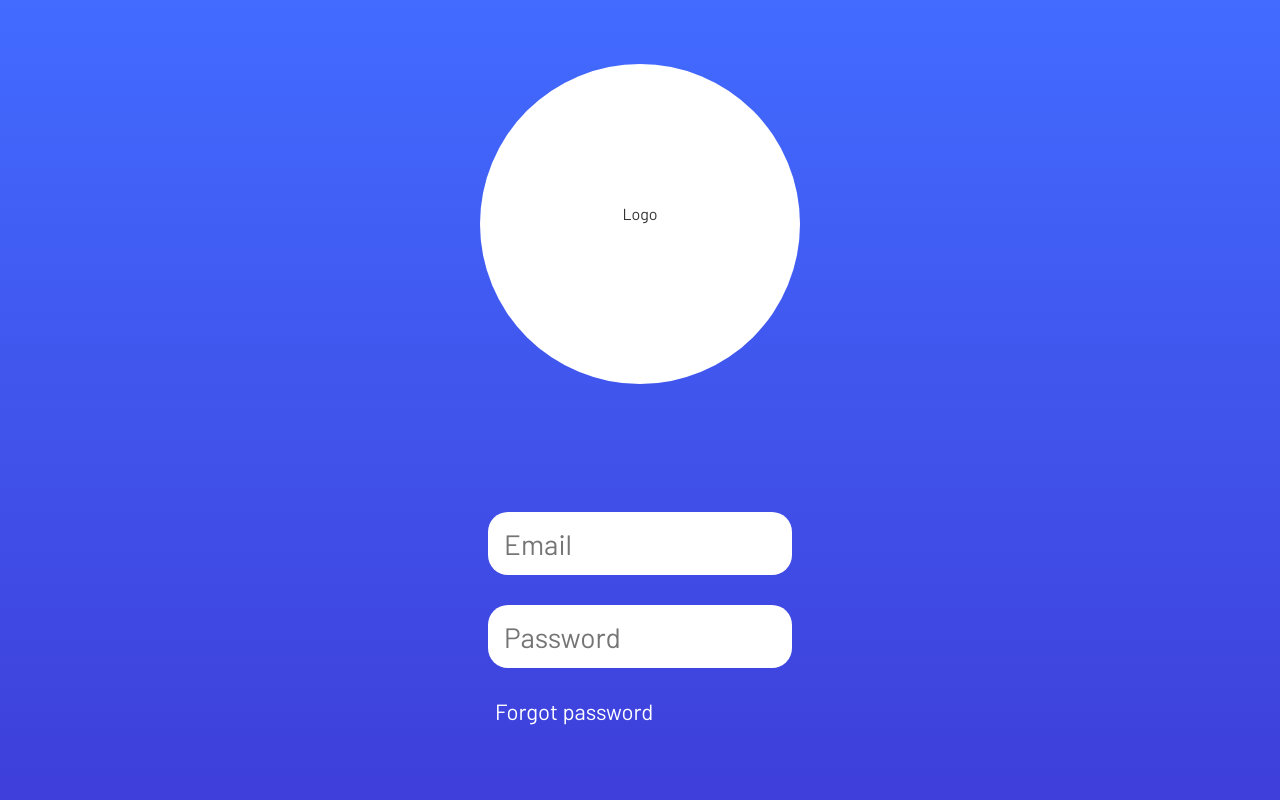
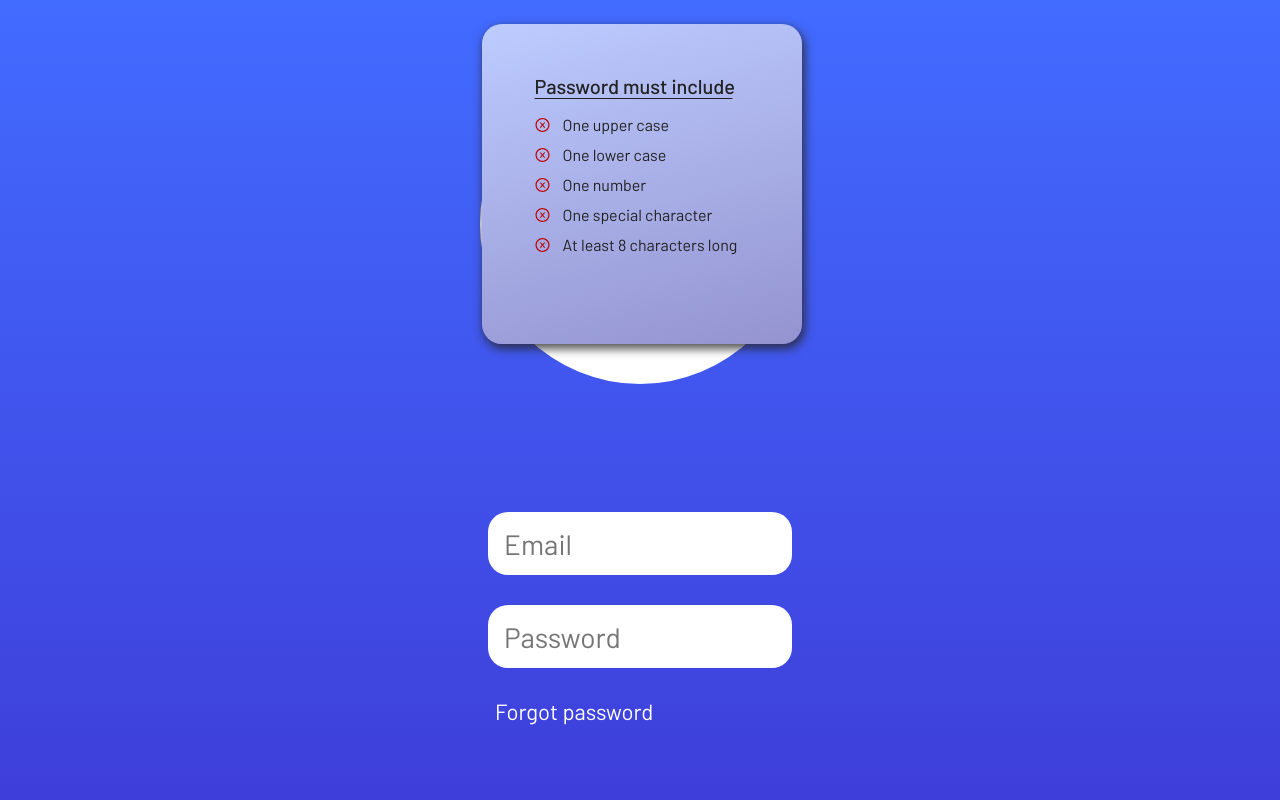
Before and after one commit to Matt-LaRochelle/gp2, a React (Create React App) app in the folder frontend/: page /login in a window 1280 px wide. Shown: the top 800 px of the page. Built offline with nearby package versions, Linux system fonts and the light colour scheme.

Commit message:
Built password check-list feature

```diff
--- /dev/null
+++ b/frontend/src/components/loading/Loading.js
@@ -0,0 +1,20 @@
+import './loading.css'
+
+const Loading = () => {
+    return (
+        <div className="loadingScreenContainer">
+            <div className='loadingDisplay'>
+                <h4>Password must include</h4>
+                <ul>
+                    <li>One upper case</li>
+                    <li>One lower case</li>
+                    <li>One number</li>
+                    <li>One special character</li>
+                    <li>Be at least 8 characters long</li>
+                </ul>
+            </div>
+        </div>
+    )
+}
+
+export default Loading
--- /dev/null
+++ b/frontend/src/components/loading/loading.css
@@ -0,0 +1,15 @@
+.loadingScreenContainer {
+    height: 100vh;
+    width: 100vw;
+    position: fixed;
+    top: 0;
+    border: 2px solid aqua;
+}
+
+.loadingDisplay {
+    height: 25vh;
+    width: 25vh;
+    background-color: red;
+    margin: auto;
+    margin-top: 5vh;
+}
--- /dev/null
+++ b/frontend/src/components/password/Password.js
@@ -0,0 +1,76 @@
+import { useState } from 'react';
+import './password.css'
+import { AiOutlineCheckCircle, AiOutlineCloseCircle } from 'react-icons/ai';
+
+const Password = () => {
+    const [upperCase, setUpperCase] = useState(false)
+    const [lowerCase, setLowerCase] = useState(false)
+    const [number, setNumber] = useState(false)
+    const [specialCharacter, setSpecialCharacter] = useState(false)
+    const [eight, setEight] = useState(false)
+
+    const checkUpper = () => {
+        setUpperCase(upperCase => !upperCase)
+    }
+    const checkLower = () => {
+        setLowerCase(lowerCase => !lowerCase)
+    }
+    const checkNumber = () => {
+        setNumber(number => !number)
+    }
+    const checkSpecialCharacter = () => {
+        setSpecialCharacter(specialCharacter => !specialCharacter)
+    }
+    const checkEight = () => {
+        setEight(eight => !eight)
+    }
+    return (
+        <div className="passwordScreenContainer">
+            <div className='passwordDisplay'>
+                <div className='passwordContent'>
+                    <h4>Password must include</h4>
+                    <hr></hr>
+                    <ul>
+                        <li onClick={checkUpper}>
+                            {upperCase
+                            ? <AiOutlineCheckCircle className="check"/>
+                            : <AiOutlineCloseCircle className="incomplete"/>
+                            }
+                            One upper case
+                        </li>
+                        <li onClick={checkLower}>
+                            {lowerCase
+                            ? <AiOutlineCheckCircle className="check"/>
+                            : <AiOutlineCloseCircle className="incomplete"/>
+                            }
+                            One lower case
+                        </li>
+                        <li onClick={checkNumber}>
+                            {number
+                            ? <AiOutlineCheckCircle className="check"/>
+                            : <AiOutlineCloseCircle className="incomplete"/>
+                            }
+                            One number
+                        </li>
+                        <li onClick={checkSpecialCharacter}>
+                            {specialCharacter
+                            ? <AiOutlineCheckCircle className="check"/>
+                            : <AiOutlineCloseCircle className="incomplete"/>
+                            }
+                            One special character
+                        </li>
+                        <li onClick={checkEight}>
+                            {eight
+                            ? <AiOutlineCheckCircle className="check"/>
+                            : <AiOutlineCloseCircle className="incomplete"/>
+                            }
+                            At least 8 characters long
+                        </li>
+                    </ul>
+                </div>
+            </div>
+        </div>
+    )
+}
+
+export default Password
--- /dev/null
+++ b/frontend/src/components/password/password.css
@@ -0,0 +1,64 @@
+.passwordScreenContainer {
+    height: 100vh;
+    width: 100vw;
+    position: fixed;
+    top: 0;
+}
+
+.passwordDisplay {
+    height: 40vh;
+    width: 40vh;
+    margin: auto;
+    margin-top: 3vh;
+    background-image: linear-gradient(-15deg, #9493D0, #BDCCFF);
+    color: #222;
+    border-radius: 20px;
+    -webkit-box-shadow: 2px 4px 10px 1px rgba(0, 0, 0, 0.47);
+      box-shadow: 2px 4px 10px 1px rgba(40, 39, 39, 0.8);
+    position: relative;
+}
+
+.passwordContent {
+    width: 215px;
+    height: 220px;
+    position: absolute;
+    top: 50%;
+    left: 50%;
+    transform: translate(-50%, -50%);
+}
+
+.passwordContent h4 {
+    font-size: 20px;
+    font-weight: 500;
+}
+
+.passwordContent hr {
+    border-top: 1px solid #222;
+    border-left: 0;
+    border-right: 0;
+    border-bottom: 0;
+    width: 198px;
+
+}
+
+.passwordContent ul {
+    margin-top: 16px;
+}
+
+.passwordContent li {
+    list-style-type: none;
+    font-size: 16px;
+    margin-bottom: 11px;
+}
+
+.check {
+    margin-right: 12px;
+    vertical-align: -2px;
+    color: var(--correct)
+}
+
+.incomplete {
+    margin-right: 12px;
+    vertical-align: -2px;
+    color: var(--error)
+}
--- a/frontend/src/index.css
+++ b/frontend/src/index.css
@@ -12,7 +12,7 @@
 :root {
     --primary: #05036D;
     --secondary: #fff;
-    --error: #f68c8c;
+    --error: #be0000;
     --correct: #2E8958;
     --subtext: #737373;
 
--- a/frontend/src/pages/login/Login.js
+++ b/frontend/src/pages/login/Login.js
@@ -3,6 +3,8 @@ import { Link } from 'react-router-dom'
 import { useLogin } from '../../hooks/useLogin'
 import PacmanLoader from "react-spinners/PacmanLoader";
 import './login.css'
+import Loading from '../../components/loading/Loading';
+import Password from '../../components/password/Password';
 
 const Login = () => {
     const [email, setEmail] = useState('')
@@ -50,6 +52,9 @@ const Login = () => {
                             <PacmanLoader color="#1aac83" />
                         </div>}
                 </div>
+                <div className='passwordScreen'>
+                    <Password />
+                </div>
             </form>
         </div>
     )
--- a/frontend/src/pages/login/login.css
+++ b/frontend/src/pages/login/login.css
@@ -65,3 +65,8 @@ color:var(--subtext);
     margin: auto;
     margin-top: 16%;
 }
+
+.passwordScreen {
+    position: absolute;
+    border: 2px solid red;
+}
```
